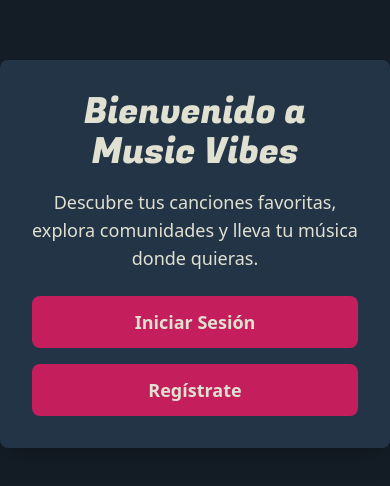
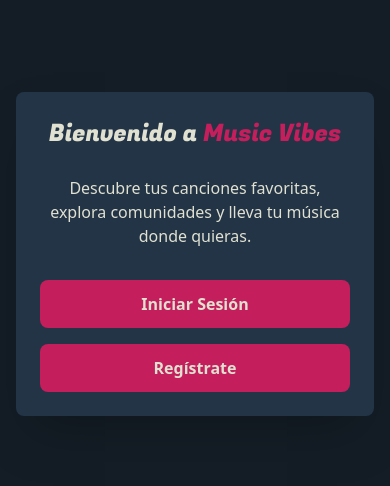
Before and after one commit to ricardo2112/Secure-MusicPlayer, a React (Vite) app in the folder packages/frontend/: page / in a window 390 px wide. Shown: the part 168-654 px from the top of the page. Built offline with nearby package versions, Linux system fonts and the light colour scheme; no server answers.

Commit message:
HomePage Responsive

```diff
--- a/packages/frontend/src/pages/HomePage.jsx
+++ b/packages/frontend/src/pages/HomePage.jsx
@@ -7,43 +7,59 @@ const HomePage = () => {
   const navigate = useNavigate();
 
   return (
-    <div className="flex flex-col items-center justify-center h-screen bg-secondary text-white">
-      <div className="max-w-lg p-8 rounded-lg bg-primary shadow-xl text-center">
-        <h1 className="text-4xl text-white mb-4 font-fugaz">
-          Bienvenido a Music Vibes
+    <div className="flex flex-col items-center justify-center min-h-screen bg-secondary text-white px-4">
+      <div className="w-full max-w-3xl p-6 md:p-10 bg-primary rounded-lg shadow-2xl text-center">
+        <h1
+          className="text-white font-fugaz mb-6"
+          style={{
+            fontSize: "clamp(1.5rem, 3vw, 3rem)", // Tamaño dinámico
+          }}
+        >
+          Bienvenido a <span className="text-contrast2">Music Vibes</span>
         </h1>
-        <p className="text-lg text-white mb-6">
-          Descubre tus canciones favoritas, explora comunidades y lleva tu música donde quieras.
+        <p
+          className="text-white mb-8"
+          style={{
+            fontSize: "clamp(1rem, 2.5vw, 1.25rem)", // Tamaño dinámico para descripciones
+          }}
+        >
+          Descubre tus canciones favoritas, explora comunidades y lleva tu
+          música donde quieras.
         </p>
         {!isAuthenticated ? (
-          <div className="flex flex-col gap-4">
+          <div className="flex flex-col sm:flex-row gap-4 justify-center">
             <button
               onClick={() => navigate("/login")}
-              className="px-6 py-3 text-lg font-bold text-white bg-contrast2 rounded-lg hover:bg-white hover:text-contrast2 transition"
+              className="w-full sm:w-auto px-6 py-3 text-base sm:text-lg font-bold text-white bg-contrast2 rounded-lg hover:bg-white hover:text-contrast2 transition-transform transform hover:scale-105"
             >
               Iniciar Sesión
             </button>
             <button
               onClick={() => navigate("/register")}
-              className="px-6 py-3 text-lg font-bold text-white bg-contrast2 rounded-lg hover:bg-white hover:text-contrast2 transition"
+              className="w-full sm:w-auto px-6 py-3 text-base sm:text-lg font-bold text-white bg-contrast2 rounded-lg hover:bg-white hover:text-contrast2 transition-transform transform hover:scale-105"
             >
               Regístrate
             </button>
           </div>
         ) : (
-          <div className="flex flex-col gap-4">
-            <p className="text-lg text-white mb-4">
+          <div className="flex flex-col sm:flex-row gap-4 justify-center items-center">
+            <p
+              className="text-white mb-4 sm:mb-0"
+              style={{
+                fontSize: "clamp(1rem, 2vw, 1.25rem)", // Tamaño adaptable
+              }}
+            >
               ¡Hola, <strong>{user?.username || "Usuario"}</strong>! 🎵
             </p>
             <button
               onClick={() => navigate("/musicplayer")}
-              className="px-6 py-3 text-lg font-bold text-white bg-contrast2 rounded-lg hover:bg-white hover:text-contrast2 transition"
+              className="w-full sm:w-auto px-6 py-3 text-base sm:text-lg font-bold text-white bg-contrast2 rounded-lg hover:bg-white hover:text-contrast2 transition-transform transform hover:scale-105"
             >
               Ir al Reproductor
             </button>
             <button
               onClick={logout}
-              className="px-6 py-3 text-lg font-bold text-white bg-contrast2 rounded-lg hover:bg-white hover:text-contrast2 transition"
+              className="w-full sm:w-auto px-6 py-3 text-base sm:text-lg font-bold text-white bg-contrast2 rounded-lg hover:bg-white hover:text-contrast2 transition-transform transform hover:scale-105"
             >
               Cerrar Sesión
             </button>
```
